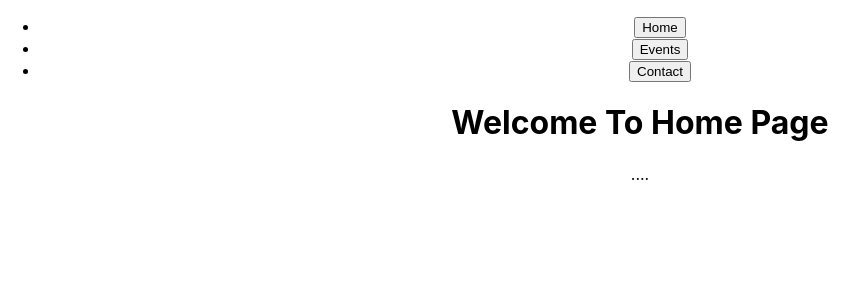
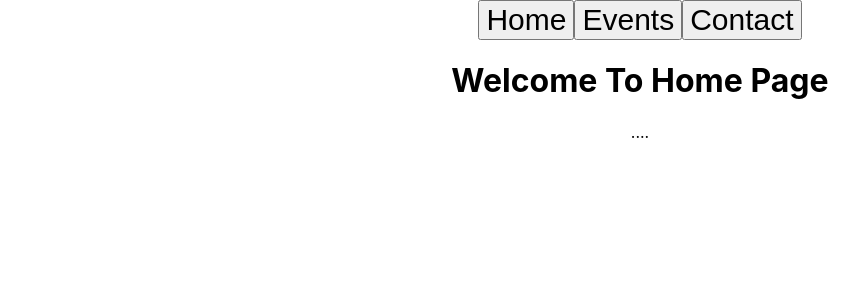
Before and after one commit to ALJAZARIhadi/fifth-react-app, a React (Create React App) app: page / in a window 1280 px wide. Shown: the top 300 px of the page, without its empty margins (0-868 px from the left). Built offline with nearby package versions, Linux system fonts and the light colour scheme.

Commit message:
Practicing "Link" Tag in react

```diff
--- a/src/App.js
+++ b/src/App.js
@@ -1,29 +1,29 @@
 import logo from "./logo.svg";
 import "./App.css";
-import { Route, Routes } from "react-router-dom";
+import { Route, Routes, Link } from "react-router-dom";
 import HomePage from "./HomePage";
-import Hello from './Hello'
+import Hello from "./Hello";
+import EventsList from './EventsList'
 function App() {
   return (
     <div className="App">
       {/*Today I learend the <Link /> tag in react */}
-      <div>
-        <ul>
-          <li>
-            <button>Home</button>
-          </li>
-          <li>
-            <button>Events</button>
-          </li>
-          <li>
-            <button>Contact</button>
-          </li>
-        </ul>
+      <div style={{fontSize:"30px"}}>
+        <Link to="/">
+        <button style={{fontSize:"30px"}}>Home</button>
+        </Link>
+        <Link to="/Events">
+        <button style={{fontSize:"30px"}}>Events</button>
+        </Link>
+        <Link to="hello">
+        <button style={{fontSize:"30px"}}>Contact</button>
+        </Link>
       </div>
       {/*Routes the logic here is like the lojic in the contex because we import it from then used it*/}
       <Routes>
-        <Route path="/hello" element={<Hello/>} />
+        <Route path="/hello" element={<Hello />} />
         <Route path="/" element={<HomePage />} />
+        <Route path="/Events" element={<EventsList />} />
       </Routes>
     </div>
   );
```
